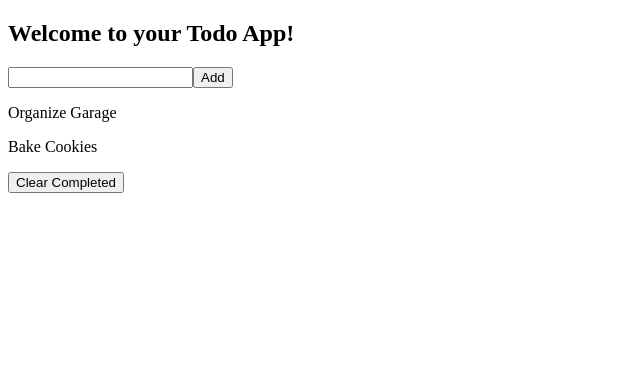
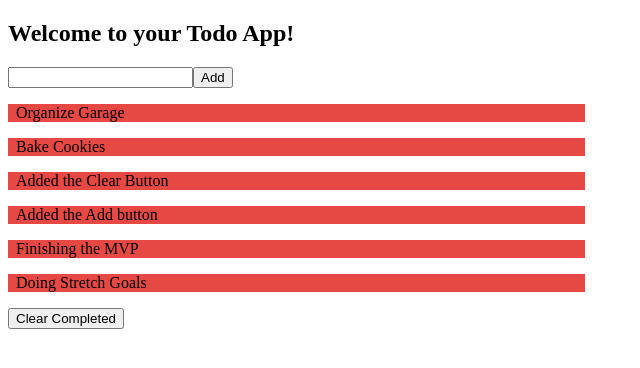
Before and after one commit to bloominstituteoftechnology/web-module-project-class-components, a React (Create React App) app: page / in a window 1280 px wide. Shown: the top 368 px of the page, without its empty margins (0-640 px from the left). Built offline with nearby package versions, Linux system fonts and the light colour scheme; the HTML template or start-up script is replaced by a standard one.

Commit message:
finished everything

```diff
--- a/src/App.js
+++ b/src/App.js
@@ -1,7 +1,7 @@
 import React from 'react';
-import Todo from './components/Todo';
 import TodoList from './components/TodoList';
 import TodoForm from './components/TodoForm';
+import './components/Todo.css'
 
 const todo = [
   {
@@ -13,7 +13,27 @@ const todo = [
     task: 'Bake Cookies',
     id: 1528817084358,
     completed: false
-  }
+  },
+  {
+    task: ' Added the Clear Button',
+    id: 1528817077288,
+    completed: false
+  },
+  {
+    task: ' Added the Add button',
+    id: 1528817077246,
+    completed: false
+  },
+  {
+    task: ' Finishing the MVP',
+    id: 1528817077226,
+    completed: false
+  },
+  {
+    task: 'Doing Stretch Goals',
+    id: 1528817077280,
+    completed: false
+  },
 ];
 
 
--- a/src/components/Todo.css
+++ b/src/components/Todo.css
@@ -0,0 +1,17 @@
+
+
+
+.todo{
+
+    background-color: #e64944;
+  width: 45%;
+  text-align: left;
+  margin: 4px 0;
+  padding-left: 8px;
+  cursor: pointer;
+}
+
+.todo.task{
+    background-color: #d17d7c;
+    text-decoration: line-through;
+}
```
